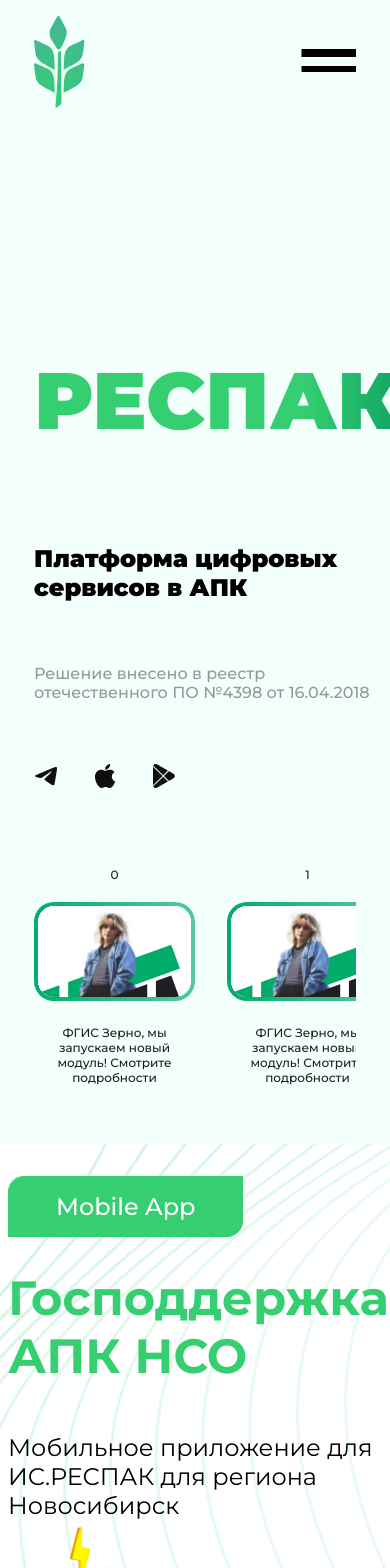
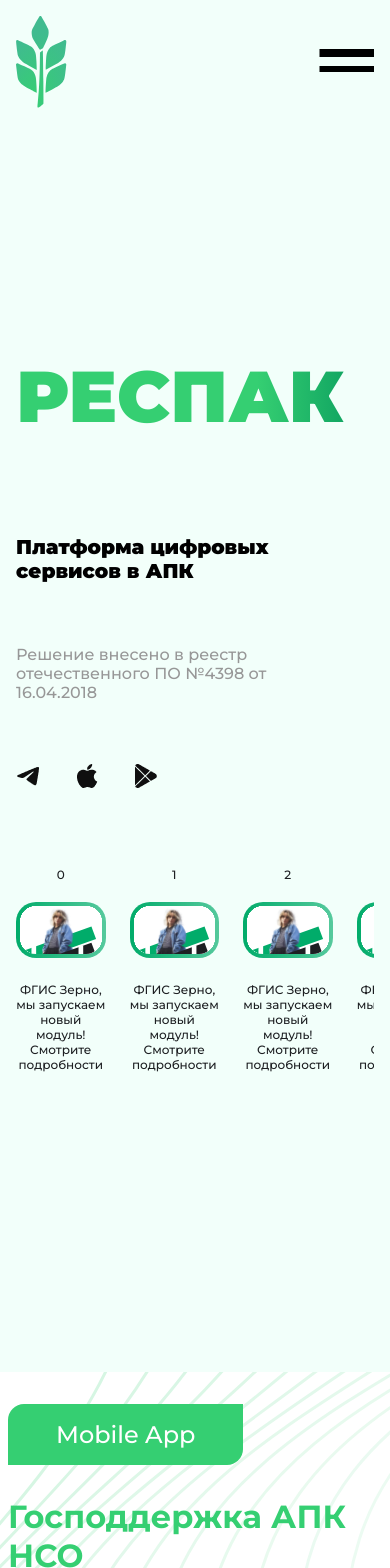
Before and after one commit to skrhvtdenis/resp-vue, a Vue app: page / in a window 390 px wide. Shown: the top 1568 px of the page. Built offline with nearby package versions, Linux system fonts and the light colour scheme.

Commit message:
small changes for responsiveness

```diff
--- a/src/App.vue
+++ b/src/App.vue
@@ -35,7 +35,6 @@
 .wrapper {
   padding: 0 34px;
   margin: 0 auto;
-  height: 100vh;
   /* TODO: FIX MARGIN-BOTTOM LATER */
   margin-bottom: 300px;
 }
@@ -43,4 +42,10 @@
 .mb {
   margin-bottom: 150px;
 }
+
+@media screen and (max-width: 520px) {
+  .wrapper {
+    padding: 0 16px;
+  }
+}
 </style>
--- a/src/components/FirstPage.vue
+++ b/src/components/FirstPage.vue
@@ -92,6 +92,28 @@
     font-size: 1rem;
   }
 }
+@media screen and (max-width: 420px) {
+  .info-name {
+    font-size: 4.5rem;
+  }
+  .info-description {
+    font-size: 1.25rem;
+  }
+  .info-small-text {
+    font-size: 1rem;
+  }
+}
+@media screen and (max-width: 380px) {
+  .info-name {
+    font-size: 4rem;
+  }
+  .info-description {
+    font-size: 1.25rem;
+  }
+  .info-small-text {
+    font-size: 1rem;
+  }
+}
 
 // GRADIENT
 .linear-wipe {
--- a/src/components/MapInfo.vue
+++ b/src/components/MapInfo.vue
@@ -2144,4 +2144,10 @@
 .dot {
   fill: black !important;
 }
+
+@media screen and (max-width: 1000px) {
+  .wrapper {
+    flex-direction: column;
+  }
+}
 </style>
--- a/src/components/MobileApp.vue
+++ b/src/components/MobileApp.vue
@@ -254,5 +254,17 @@
   .links-stats-wrapper {
     flex-direction: column-reverse;
   }
+  .smev {
+    width: 100%;
+  }
+
+  .page-head {
+    h1 {
+      font-size: 2rem;
+    }
+    p {
+      font-size: 1.25rem;
+    }
+  }
 }
 </style>
--- a/src/components/StoriesList.vue
+++ b/src/components/StoriesList.vue
@@ -168,7 +168,7 @@
   display: grid;
   grid-auto-flow: column;
   grid-auto-columns: calc((100% / 3));
-  gap: 2rem;
+  gap: 1.5rem;
   justify-items: center;
   /*  max-width: 1680px; */
   overflow-x: auto;
@@ -193,7 +193,7 @@
 }
 @media (max-width: 1200px) {
   .stories__container {
-    grid-auto-columns: calc(100% / 2);
+    grid-auto-columns: calc(100% / 4);
   }
 }
 </style>
```
